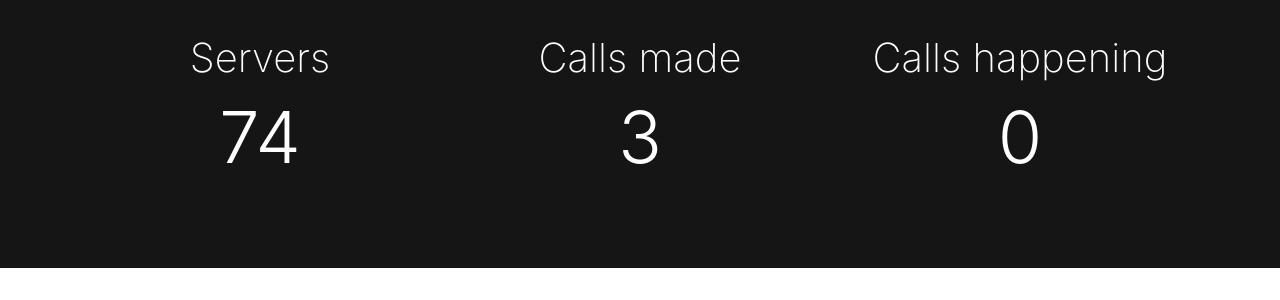
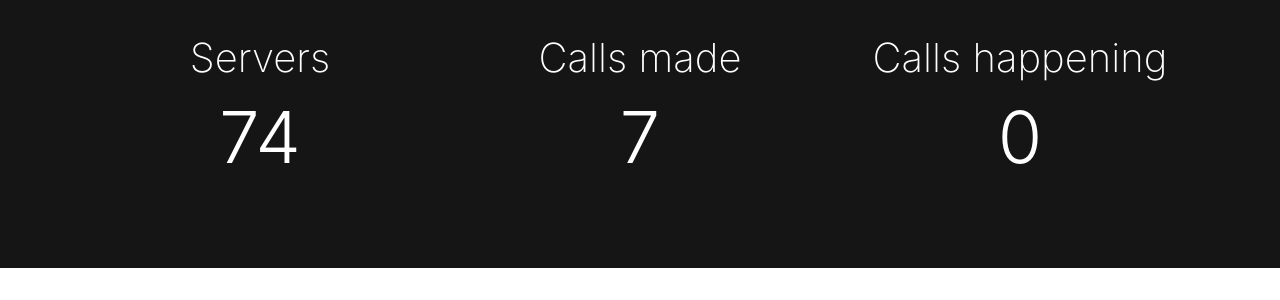
Before and after one commit to tumblenet/tnphone.tumblenet.ga, a Jekyll site: the page built from index.html, in a window 1280 px wide and 900 px high, scrolled down 443 px. Shown: the part 167-467 px from the top of the window. Built offline with Jekyll 4.4.1, drawn with Linux system fonts in a browser that asks for light colours; nearby versions of some CDN libraries.

Commit message:
Update Phones feed

```diff
--- a/_data/phones.json
+++ b/_data/phones.json
@@ -28,7 +28,7 @@
 			"wwtbam": false
 		}
 	],
-	"callsMade": 3,
+	"callsMade": 7,
 	"servers": 74,
 	"currentCalls": 0
 }
```
